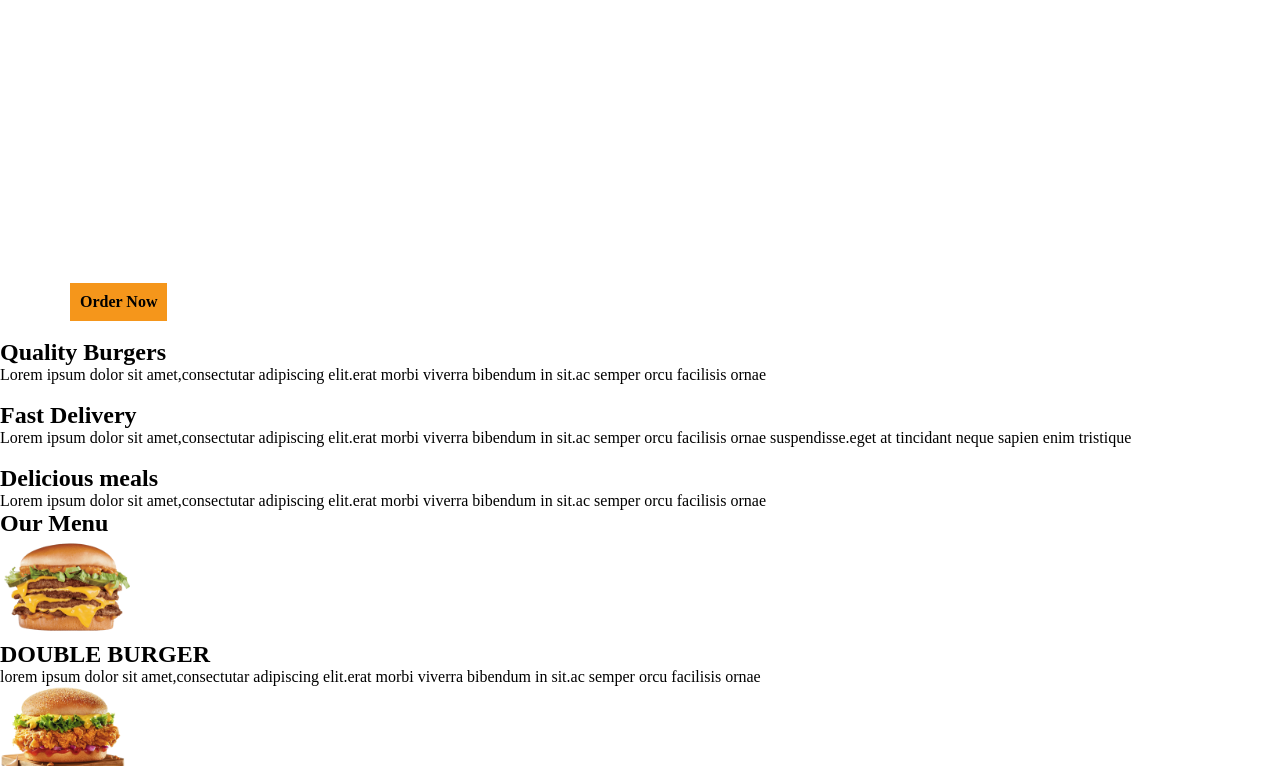
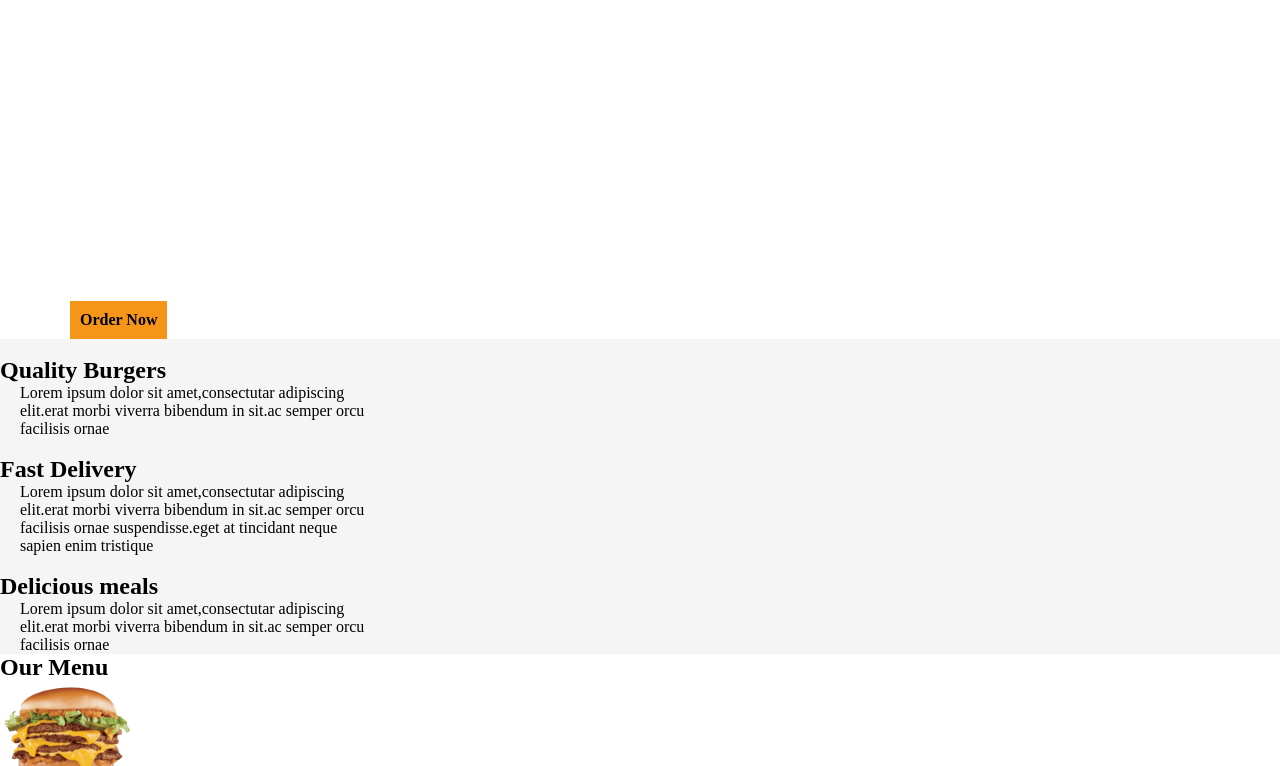
Before and after one commit to cheeks-cloud/first_ip, a plain HTML site: page index.html in a window 1280 px wide. Shown: the part 267-1033 px from the top of the page. Drawn offline with Linux system fonts and the light colour scheme.

Commit message:
styling te first two divs

```diff
--- a/style.css
+++ b/style.css
@@ -28,7 +28,7 @@ h1{
     margin-left: 20px;
     max-width: 33%;
 }
-/*p{
+p{
     font-weight: 500;
     max-width: 28%;
     margin-left: 20px;
@@ -45,7 +45,7 @@ nav{
 .middle{
     background-color: whitesmoke;
 }
-.fiesta{
+/*.fiesta{
     border-style: solid;
     border-radius: 20px;
     margin: 15px;
```
